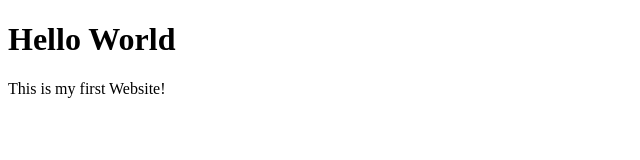
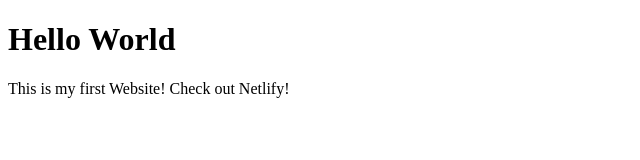
Before and after one commit to villeg36/mi449, a plain HTML site: page index.html in a window 1280 px wide. Shown: the whole page, without its empty margins (0-640 px from the left). Drawn offline with Linux system fonts and the light colour scheme.

Commit message:
Updated HTML from git bash, This shows that I can pull to local device and push

```diff
--- a/index.html
+++ b/index.html
@@ -7,6 +7,6 @@
 </head>
 <body>
     <h1>Hello World</h1>
-    <p>This is my first Website!</p>
+    <p>This is my first Website! Check out Netlify!</p>
 </body>
 </html>
```
